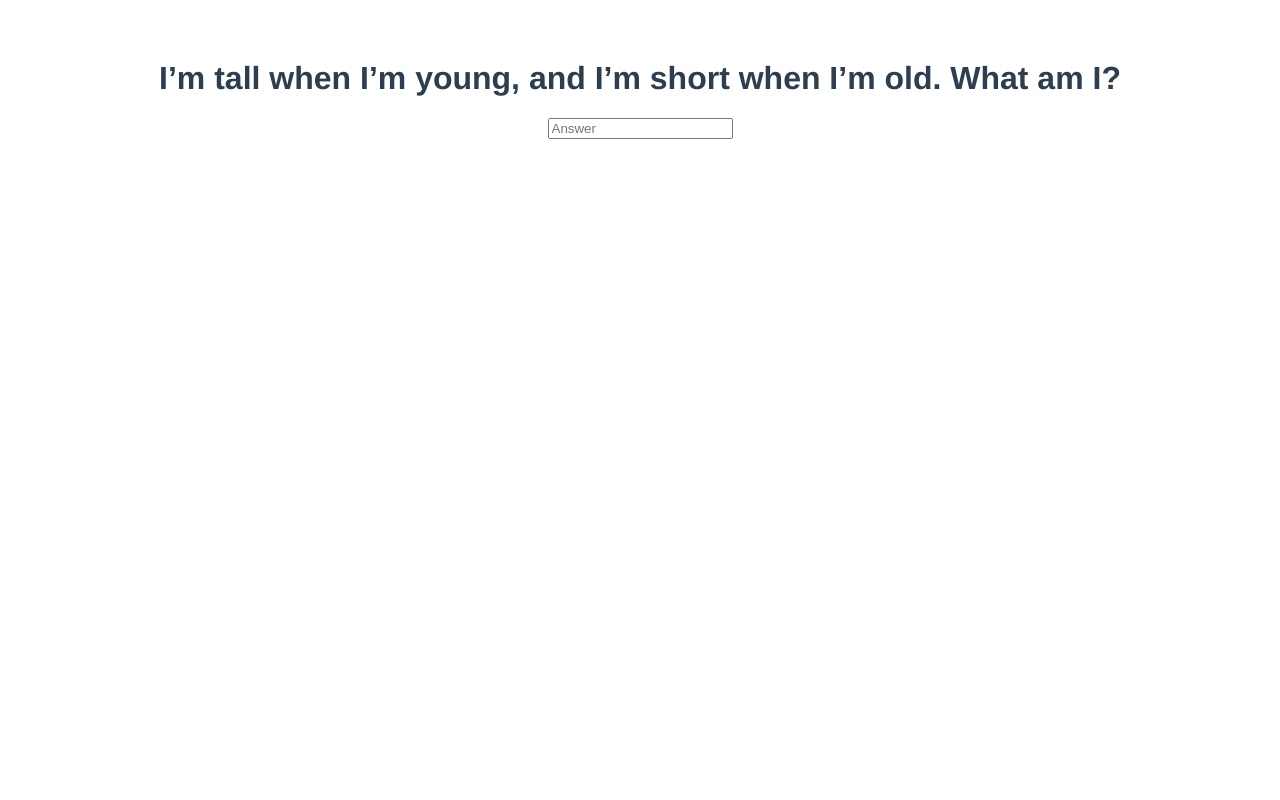
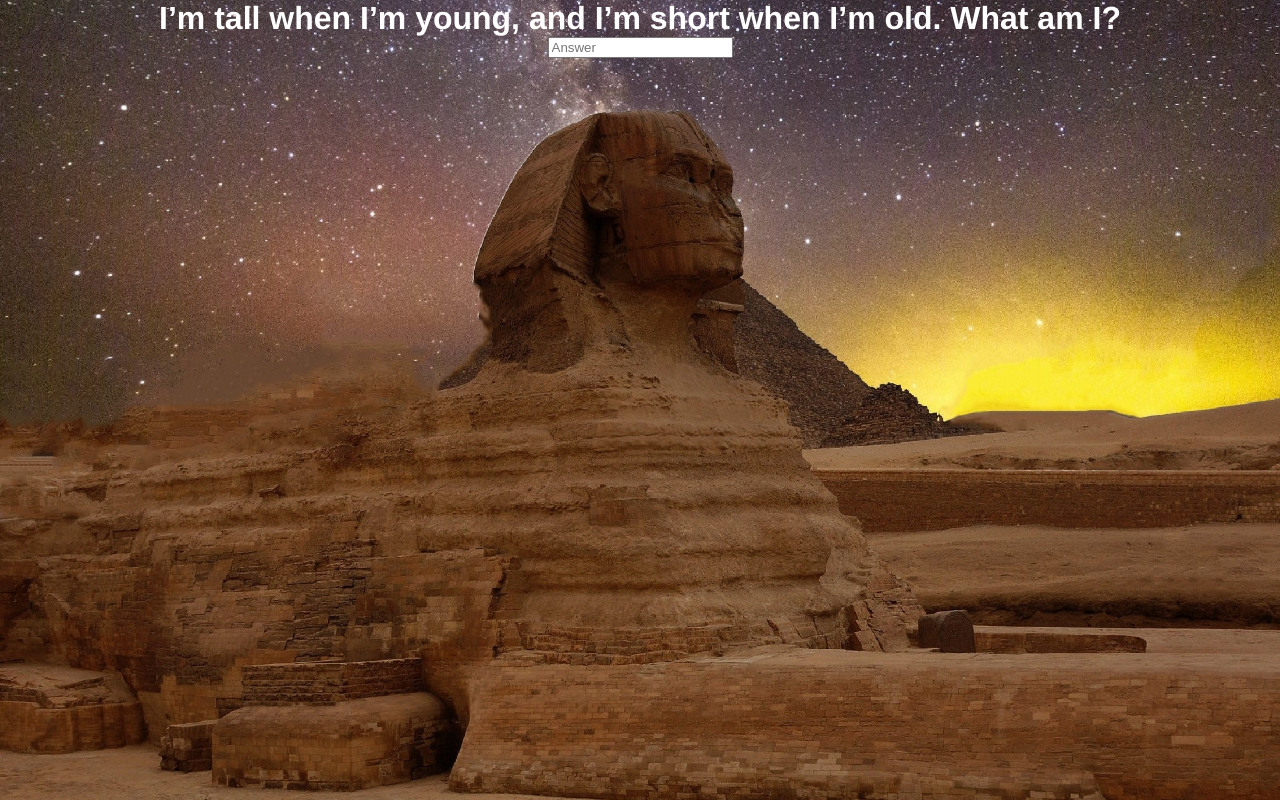
Before and after one commit to kelvintelon/Riddles, a Vue app in the folder vue-riddles/: page / in a window 1280 px wide. Built offline with nearby package versions, Linux system fonts and the light colour scheme.

Commit message:
added and configured background

```diff
--- a/vue-riddles/src/App.vue
+++ b/vue-riddles/src/App.vue
@@ -17,12 +17,20 @@
 </script>
 
 <style>
+* {
+  margin: 0;
+}
+
 #app {
   font-family: Avenir, Helvetica, Arial, sans-serif;
   -webkit-font-smoothing: antialiased;
   -moz-osx-font-smoothing: grayscale;
   text-align: center;
-  color: #2c3e50;
-  margin-top: 60px;
+  color: white;
+  min-height: 100vh;
+  background-image: url('~@/assets/images/sphinxBackground.jpg');
+  background-size: cover;
+  background-repeat: no-repeat;
 }
+
 </style>
```
Also changed, not shown: vue-riddles/src/assets/images/sphinxBackground.jpg (added).
